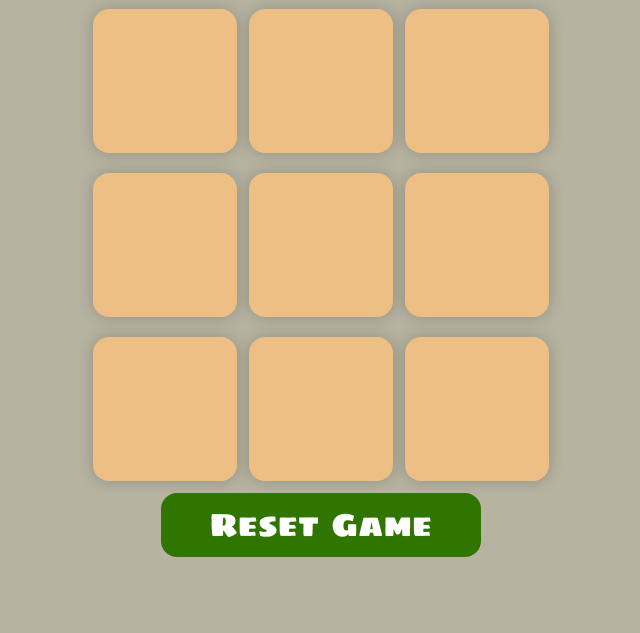
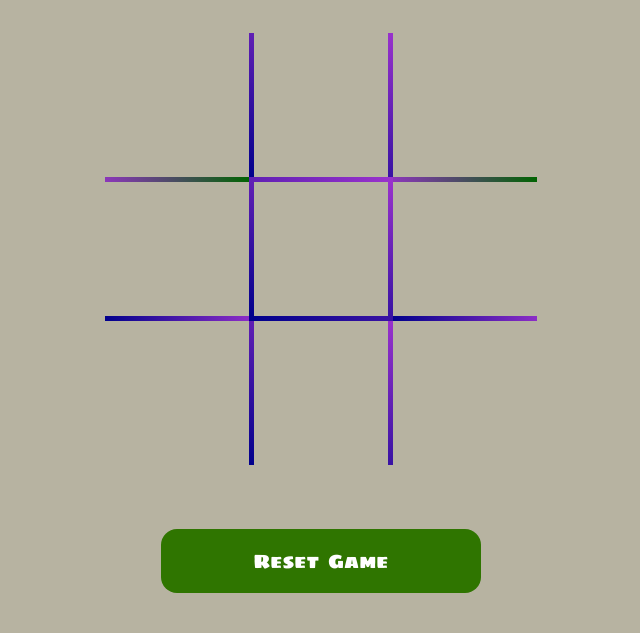
Before and after one commit to quantumsn/Tic-Tac-Toe-Game, a plain HTML site: page index.html in a window 1280 px wide. Shown: the part 167-800 px from the top of the page, without its empty margins (319-959 px from the left). Drawn offline with Linux system fonts and the light colour scheme.

Commit message:
box border added

```diff
--- a/index.html
+++ b/index.html
@@ -16,13 +16,13 @@
       <div class="container">
         <div class="game">
           <button class="box"></button>
+          <button class="box hori"></button>
           <button class="box"></button>
+          <button class="box vertical"></button>
+          <button class="box vertical hori"></button>
+          <button class="box vertical"></button>
           <button class="box"></button>
-          <button class="box"></button>
-          <button class="box"></button>
-          <button class="box"></button>
-          <button class="box"></button>
-          <button class="box"></button>
+          <button class="box hori" ></button>
           <button class="box"></button>
         </div>
       </div>
--- a/style.css
+++ b/style.css
@@ -18,7 +18,7 @@ h1 {
 }
 
 .container {
-  height: 60vh;
+  height: 70vh;
   display: flex;
   justify-content: center;
   align-items: center;
@@ -31,38 +31,48 @@ h1 {
   flex-wrap: wrap;
   justify-content: center;
   align-items: center;
-  gap: 1.5vmin;
+  align-content: center;
+  /* gap: 1.5vmin; */
 }
 
 .box {
   height: 18vmin;
   width: 18vmin;
-  border-radius: 1rem;
   border: none;
-  box-shadow: 0 0 1rem rgba(0, 0, 0, 0.2);
   font-size: 8vmin;
   color: #006400;
-  background-color: #EDBF85;
+  background-color: inherit;
   font-family: inherit;
+}
+
+.vertical {
+  border-top: 5px solid;
+  border-bottom: 5px solid;
+  border-image: linear-gradient(40deg, darkblue, darkorchid, darkgreen) 1;
+}
+
+.hori {
+  border-left: 5px solid;
+  border-right: 5px solid;
+  border-image: linear-gradient(30deg, darkblue, darkorchid) 1;
 }
 
 #reset-btn {
   height: 8vmin;
   width: 40vmin;
-  font-size: 4vmin;
+  font-size: 1.2rem;
   background-color: #2f7500;
   color: #fff;
   border-radius: 1rem;
   border: none;
   font-family: inherit;
   word-spacing: 4px;
-  margin-top: 1vmin;
 }
 
 #new-game-btn {
   height: 8vmin;
   width: 40vmin;
-  font-size: 4vmin;
+  font-size: 1.2rem;
   background-color: #2f7500;
   color: #fff;
   border-radius: 1rem;
```
